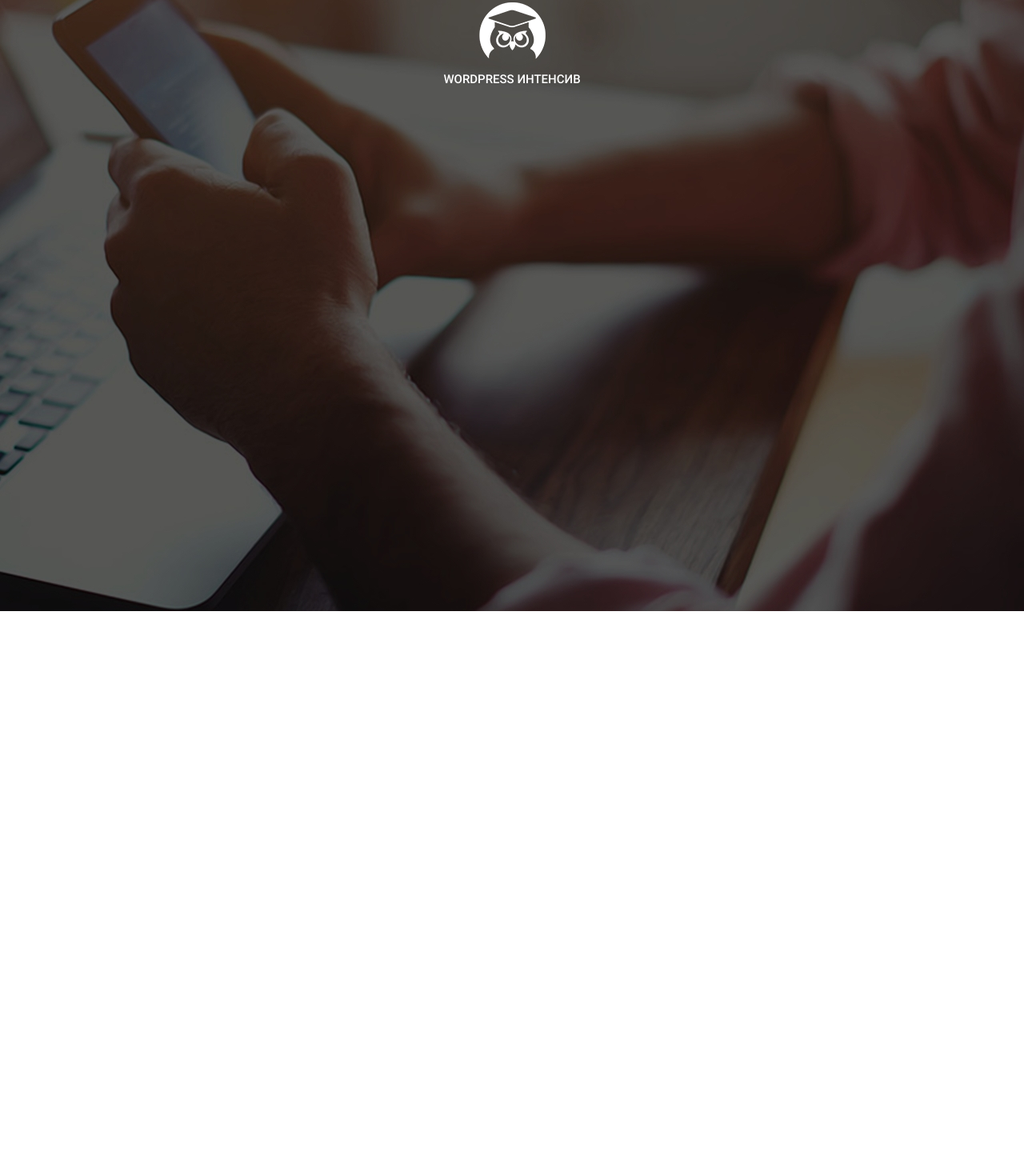
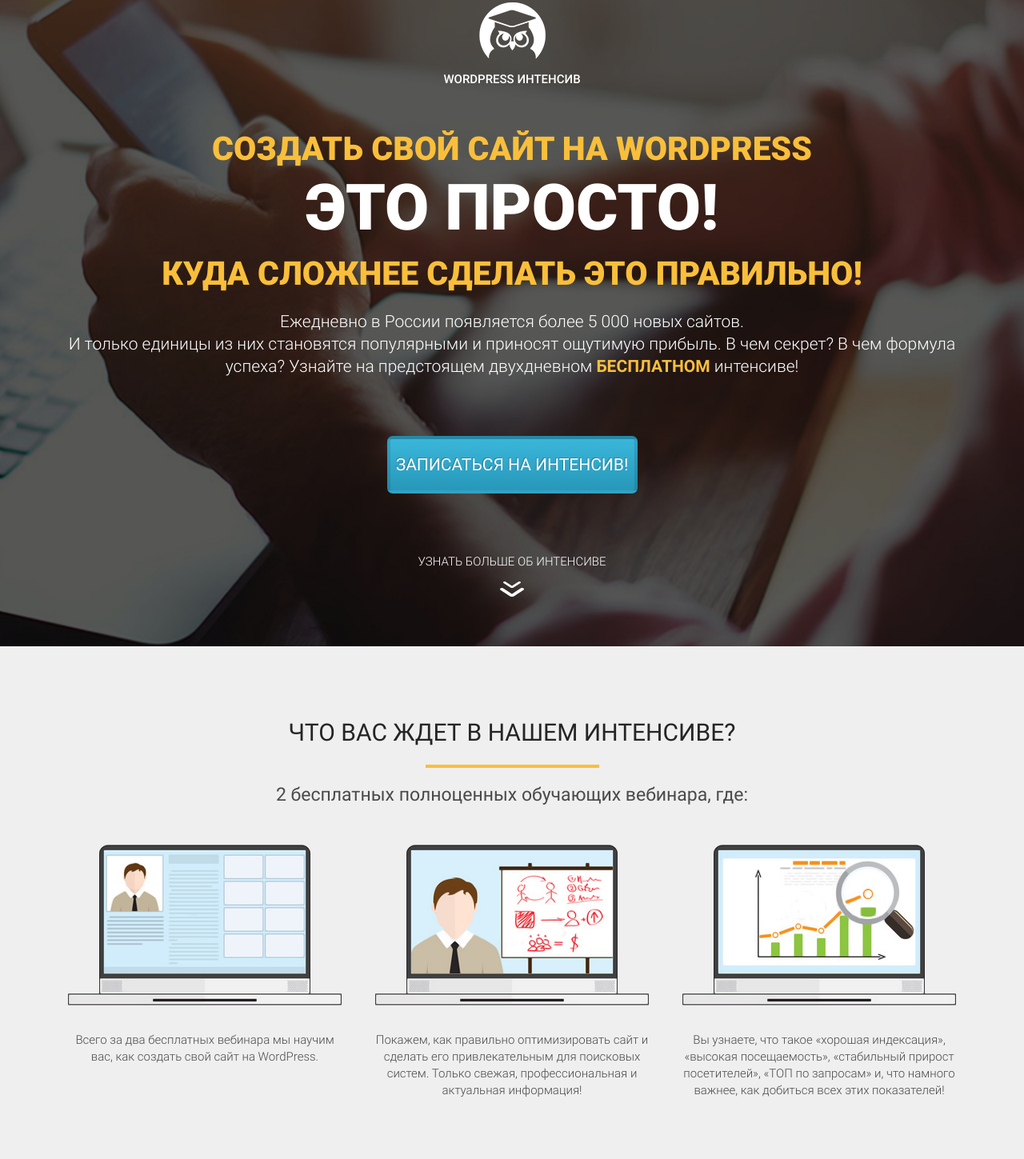
Before and after one commit to Ackrmn/wordpress_v2, a plain HTML site: page src/index.html in a window 1280 px wide. Shown: the part 36-1485 px from the top of the page at 80% size. Before the commit the page ends 800 px from the top, so only its background shows below. Drawn offline with Linux system fonts and the light colour scheme.

Commit message:
second section complite

```diff
--- a/src/index.html
+++ b/src/index.html
@@ -17,6 +17,41 @@
                 <img class="promo-logo__img" src="icons/logo.png" alt="logo">
                 <div class="promo-logo__descr">WordPress интенсив</div>
             </div>
+            <h1 class="promo__title">Создать свой сайт на WordPress</h1>
+            <h2 class="promo__simple">это просто!</h2>
+            <h2 class="promo__subtitle">Куда сложнее сделать это правильно!</h2>
+            <div class="promo__text">Ежедневно в России появляется более 5 000 новых сайтов.        <br>
+                И только единицы из них становятся популярными и приносят ощутимую прибыль. В чем секрет? В чем формула <br> успеха? Узнайте на предстоящем двухдневном <span>БЕСПЛАТНОМ</span> интенсиве!
+            </div>
+            <button class="button">Записаться на интенсив!</button>
+            <div class="promo-more">
+                <div class="promo-more__text">узнать больше об интенсиве</div>
+                <img src="icons/arrow.png" alt="more" class="promo-more__img">
+            </div>
+        </div>
+    </section>
+
+    <section class="waiting">
+        <div class="container">
+            <h2 class="waiting__header">Что вас ждет в нашем интенсиве?</h2>
+            <div class="waiting__divider"></div>
+            <div class="waiting__subheader">2 бесплатных полноценных обучающих вебинара, где:</div>
+            <div class="waiting-wrapper">
+                <div class="waiting-wrapper-item">
+                    <img src="img/training/training_1.png" alt="" class="waiting-wrapper-item__img">
+                    <div class="waiting-wrapper-item__descr">Всего за два бесплатных вебинара мы научим вас, как создать свой сайт на WordPress.</div>
+                </div>
+                <div class="waiting-wrapper-item">
+                    <img src="img/training/training_2.png" alt="" class="waiting-wrapper-item__img">
+                    <div class="waiting-wrapper-item__descr">Покажем, как правильно оптимизировать сайт и сделать его       привлекательным для поисковых систем. Только свежая, профессиональная и
+                        актуальная информация!</div>
+                </div>
+                <div class="waiting-wrapper-item">
+                    <img src="img/training/training_3.png" alt="" class="waiting-wrapper-item__img">
+                    <div class="waiting-wrapper-item__descr">Вы узнаете, что такое «хорошая индексация», <br>
+                        «высокая посещаемость», «стабильный прирост посетителей», «ТОП по запросам» и, что намного важнее, как добиться всех этих показателей!</div>
+                </div>
+            </div>
         </div>
     </section>
 </body>
--- a/src/sass/blocks/_buttons.scss
+++ b/src/sass/blocks/_buttons.scss
@@ -0,0 +1,16 @@
+.button {
+    display: block;
+    margin: 73px auto;
+    width: 313px;
+    height: 72px;
+    box-shadow: inset 0 0 0 rgba(0, 0, 0, 0.18);
+    border: 4px solid rgba(0, 0, 0, 0.11);
+    border-radius: 7px;
+    background-image: linear-gradient(to top, #2798b9 0%, #3ab6da 100%);
+    text-shadow: -1px -1px 0 rgba(0, 0, 0, 0.22);
+    color: #ffffff;
+    font-size: 21px;
+    font-weight: 400;
+    line-height: 24px;
+    text-transform: uppercase;
+}
--- a/src/sass/blocks/_promo.scss
+++ b/src/sass/blocks/_promo.scss
@@ -16,4 +16,60 @@
             text-align: center;
         }
     }
+    &__title {
+        margin-top: 53px;
+        color: #f9bf3b;
+        font-size: 41px;
+        font-weight: 900;
+        text-transform: uppercase;
+        text-align: center;
+        line-height: 45px;
+
+    }
+    &__subtitle {
+        margin-top: 30px;
+        color: #f9bf3b;
+        font-size: 41px;
+        font-weight: 900;
+        text-transform: uppercase;
+        text-align: center;
+        line-height: 45px;
+    }
+    &__simple {
+        margin-top: 21px;
+        color: #ffffff;
+        font-size: 80px;
+        font-weight: 900;
+        text-transform: uppercase;
+        text-align: center;
+        line-height: 60px;
+    }
+    &__text {
+        margin-top: 23px;
+        color: #ffffff;
+        font-size: 21px;
+        font-weight: 300;
+        line-height: 28px;
+        text-align: center;
+        span {
+            color: #f9bf3b;
+            font-weight: 700;
+        }
+    }
+    &-more {
+        margin-top: 73px;
+        &__text {
+            color: #ffffff;
+            font-size: 15px;
+            font-weight: 300;
+            line-height: 24px;
+            text-transform: uppercase;
+            text-align: center;
+        }
+        &__img {
+            display: block;
+            margin: 0 auto;
+            margin-top: 13px;
+        }
+    }
 }
--- /dev/null
+++ b/src/sass/blocks/_waiting.scss
@@ -0,0 +1,47 @@
+.waiting {
+    min-height: 604px;
+    background-color: #efefef;
+    padding: 85px 0 75px 0;
+    &__header {
+        color: #252525;
+        font-size: 30px;
+        font-weight: 400;
+        text-transform: uppercase;
+        text-align: center;
+    }
+    &__divider {
+        margin: 0 auto;
+        margin-top: 18px;
+        width: 217px;
+        height: 4px;
+        background-color: #f9bf3b;
+    }
+    &__subheader {
+        margin-top: 17px;
+        color: #4a4a4a;
+        font-size: 23px;
+        font-weight: 400;
+        text-align: center;
+    }
+    &-wrapper {
+        margin-top: 45px;
+        display: flex;
+        justify-content: space-between;
+        &-item {
+            width: 342px;
+            &__img {
+                width: 100%;
+                display: block;
+                margin: 0 auto;
+            }
+            &__descr {
+                margin-top: 33px;
+                color: #4a4a4a;
+                font-size: 15px;
+                font-weight: 300;
+                line-height: 21px;
+                text-align: center;
+            }
+        }
+    }
+}
--- a/src/sass/style.scss
+++ b/src/sass/style.scss
@@ -1,8 +1,12 @@
 * {
     font-family: 'Roboto', sans-serif;
 }
-
+h1, h2 {
+    margin-bottom: 0;
+}
 @import 'base/variables';
 @import 'base/mixins';
 
 @import 'blocks/promo';
+@import 'blocks/buttons';
+@import 'blocks/waiting';
```
Also changed, not shown: src/css/style.min.css.
